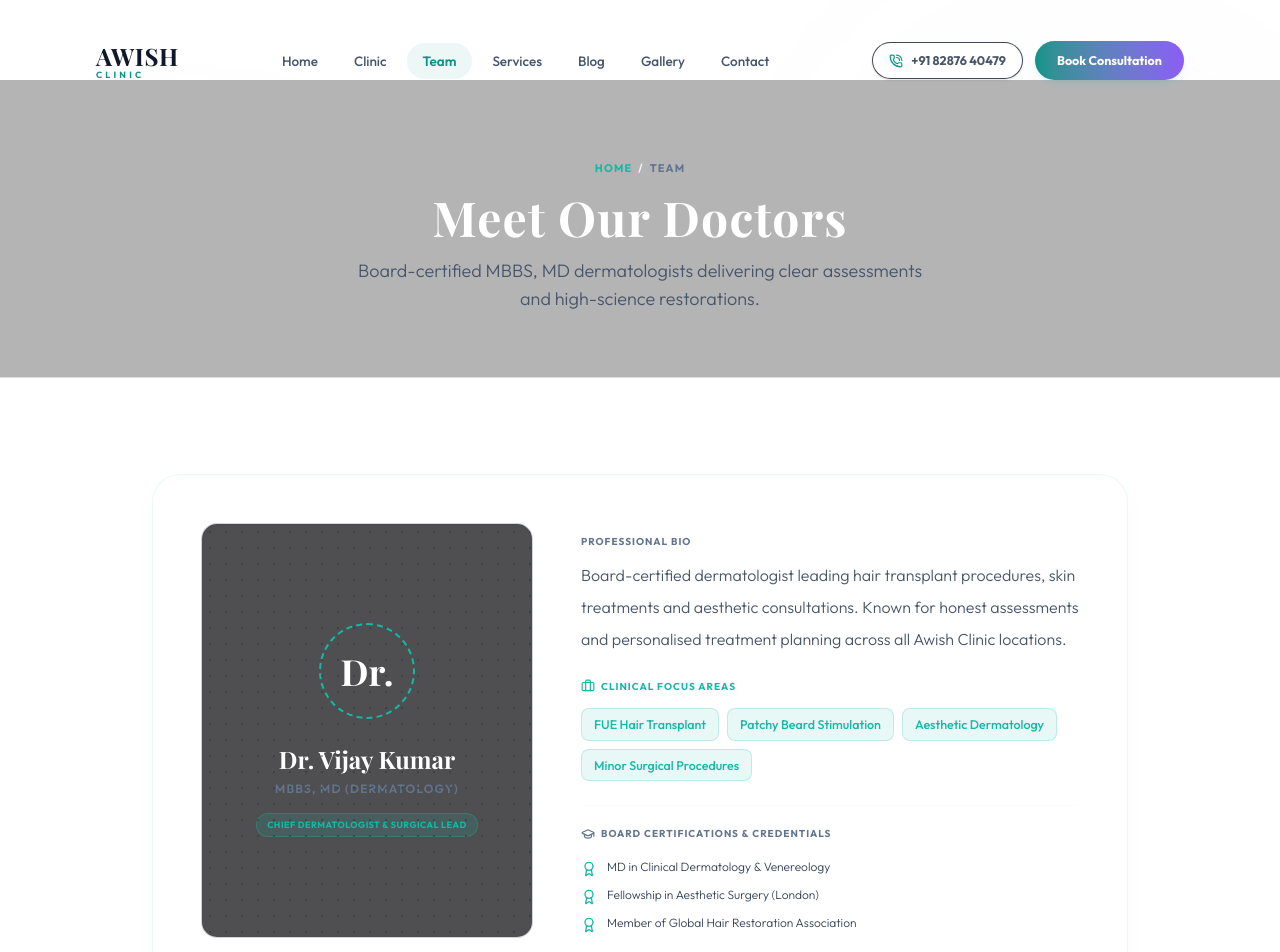
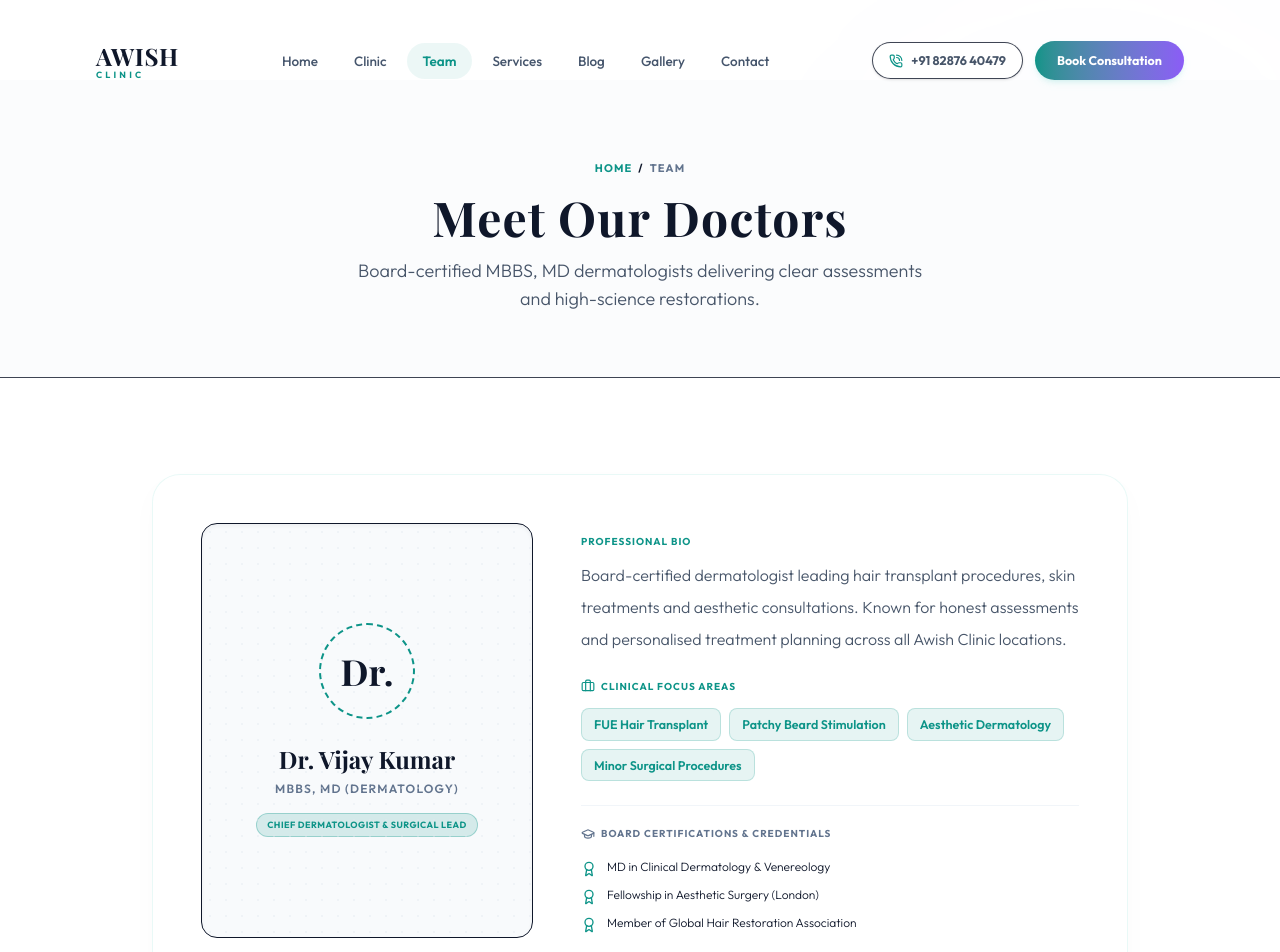
Before and after one commit to Abhiboss07/Awish-Clinic, a Next.js app: page /team in a window 1280 px wide. Shown: the top 952 px of the page. Built offline with nearby package versions, Linux system fonts and the light colour scheme; a web font is replaced by a local one.

Commit message:
style: redesign team directory and gallery grids to premium clinical luxury aesthetic

```diff
--- a/src/app/team/page.tsx
+++ b/src/app/team/page.tsx
@@ -34,18 +34,18 @@ export default function TeamPage() {
   return (
     <div className="flex flex-col w-full relative bg-clinic-bg text-clinic-dark pb-24">
       {/* Decorative Blurs */}
-      <div className="absolute top-0 right-0 w-96 h-96 rounded-full bg-brand-gold/5 blur-[120px] pointer-events-none -z-10" />
-      <div className="absolute top-40 left-0 w-96 h-96 rounded-full bg-brand-pink/5 blur-[120px] pointer-events-none -z-10" />
+      <div className="absolute top-0 right-0 w-96 h-96 rounded-full bg-brand-lavender/3 blur-[120px] pointer-events-none -z-10" />
+      <div className="absolute top-40 left-0 w-96 h-96 rounded-full bg-brand-teal/3 blur-[120px] pointer-events-none -z-10" />
 
       {/* Subpage Header Banner */}
-      <section className="pt-20 pb-16 text-center border-b border-slate-900/60 bg-[#08090d]/30">
+      <section className="pt-20 pb-16 text-center border-b border-slate-200/80 bg-slate-50/50">
         <div className="max-w-4xl mx-auto px-6">
-          <div className="flex items-center justify-center gap-1.5 text-[11px] font-bold text-brand-pink uppercase tracking-widest mb-4">
-            <Link href="/" className="hover:text-rose-450">Home</Link>
-            <span className="text-slate-800">/</span>
+          <div className="flex items-center justify-center gap-1.5 text-[11px] font-bold text-brand-teal uppercase tracking-widest mb-4">
+            <Link href="/" className="hover:text-brand-teal">Home</Link>
+            <span className="text-slate-200">/</span>
             <span className="text-slate-500">Team</span>
           </div>
-          <h1 className="font-serif text-4xl md:text-5xl font-bold tracking-wide text-white">
+          <h1 className="font-serif text-4xl md:text-5xl font-bold tracking-wide text-clinic-dark">
             Meet Our Doctors
           </h1>
           <p className="mt-4 text-clinic-secondary text-base md:text-lg font-light leading-7 max-w-xl mx-auto">
@@ -59,25 +59,25 @@ export default function TeamPage() {
         {doctors.map((doc, idx) => (
           <div
             key={doc.name}
-            className="glass-panel p-8 md:p-12 rounded-[28px] bg-[#08090d]/60 border-slate-800/60 shadow-lg grid grid-cols-1 lg:grid-cols-[0.8fr_1.2fr] gap-12 items-center"
+            className="glass-panel p-8 md:p-12 rounded-[28px] bg-white/80 border-slate-200/80 shadow-lg grid grid-cols-1 lg:grid-cols-[0.8fr_1.2fr] gap-12 items-center hover:bg-white transition-all"
           >
             {/* Left side: Vector frames and glow indicators */}
-            <div className="relative aspect-[4/5] rounded-2xl overflow-hidden border border-slate-800/80 bg-[#050508]/70 flex flex-col items-center justify-center p-6 text-center shadow-inner group">
-              <div className="absolute inset-0 bg-[radial-gradient(#1e293b_1px,transparent_1px)] [background-size:16px_16px] opacity-40" />
+            <div className="relative aspect-[4/5] rounded-2xl overflow-hidden border border-slate-200 bg-slate-50 flex flex-col items-center justify-center p-6 text-center shadow-inner group">
+              <div className="absolute inset-0 bg-[radial-gradient(#e2e8f0_1px,transparent_1px)] [background-size:16px_16px] opacity-40" />
 
               {/* Doctor Visual Indicator Ring */}
               <div className={`relative w-24 h-24 rounded-full flex items-center justify-center border-2 border-dashed ${
-                doc.glow === "pink" ? "border-brand-pink" : "border-brand-gold"
+                doc.glow === "pink" ? "border-brand-teal" : "border-brand-lavender"
               } transition-transform duration-700 group-hover:rotate-180`}>
-                <span className="font-serif text-4xl font-bold text-white select-none">Dr.</span>
+                <span className="font-serif text-4xl font-bold text-clinic-dark select-none">Dr.</span>
               </div>
 
-              <h3 className="font-serif text-2xl font-bold text-white mt-6">{doc.name}</h3>
+              <h3 className="font-serif text-2xl font-bold text-clinic-dark mt-6">{doc.name}</h3>
               <span className="text-xs font-semibold text-slate-500 uppercase tracking-widest mt-1.5">{doc.degree}</span>
               <span className={`inline-block text-[9px] font-bold tracking-wider uppercase px-2.5 py-1 rounded-full mt-4 border ${
                 doc.glow === "pink"
-                  ? "bg-brand-pink/15 border-brand-pink/30 text-brand-pink"
-                  : "bg-brand-gold/15 border border-brand-gold/30 text-brand-gold"
+                  ? "bg-brand-teal/15 border-brand-teal/30 text-brand-teal"
+                  : "bg-brand-lavender/15 border border-brand-lavender/30 text-brand-lavender"
               }`}>
                 {doc.title}
               </span>
@@ -86,24 +86,24 @@ export default function TeamPage() {
             {/* Right side: Detailed Bio & Qualifications */}
             <div className="flex flex-col gap-6">
               <div>
-                <span className="text-[10px] font-bold uppercase tracking-widest text-slate-500">Professional Bio</span>
+                <span className="text-[10px] font-bold uppercase tracking-widest text-brand-teal">Professional Bio</span>
                 <p className="text-clinic-secondary text-base leading-8 font-light mt-2">{doc.bio}</p>
               </div>
 
               {/* Focus tags */}
               <div className="flex flex-col gap-2.5">
-                <span className="text-[10px] font-bold uppercase tracking-widest text-brand-pink flex items-center gap-1.5">
-                  <Briefcase className="w-3.5 h-3.5 text-brand-pink" />
+                <span className="text-[10px] font-bold uppercase tracking-widest text-brand-teal flex items-center gap-1.5">
+                  <Briefcase className="w-3.5 h-3.5 text-brand-teal" />
                   Clinical Focus Areas
                 </span>
                 <div className="flex flex-wrap gap-2 mt-1">
                   {doc.skills.map((skill) => (
                     <span
                       key={skill}
-                      className={`text-[12.5px] font-medium border px-3 py-1.5 rounded-lg ${
+                      className={`text-[12.5px] font-semibold border px-3 py-1.5 rounded-lg ${
                         doc.glow === "pink"
-                          ? "bg-brand-pink/10 border-brand-pink/20 text-brand-pink"
-                          : "bg-brand-gold/10 border-brand-gold/20 text-brand-gold"
+                          ? "bg-brand-teal/10 border-brand-teal/20 text-brand-teal"
+                          : "bg-brand-lavender/10 border-brand-lavender/20 text-brand-lavender"
                       }`}
                     >
                       {skill}
@@ -113,16 +113,16 @@ export default function TeamPage() {
               </div>
 
               {/* Certifications and credentials list */}
-              <div className="flex flex-col gap-2.5 border-t border-slate-900/60 pt-5">
+              <div className="flex flex-col gap-2.5 border-t border-slate-100 pt-5">
                 <span className="text-[10px] font-bold uppercase tracking-widest text-slate-500 flex items-center gap-1.5">
                   <GraduationCap className="w-3.5 h-3.5 text-slate-500" />
                   Board Certifications & Credentials
                 </span>
                 <div className="flex flex-col gap-2.5 mt-2">
                   {doc.certifications.map((c) => (
-                    <div key={c} className="flex items-start gap-2.5 text-slate-350 text-xs font-light">
+                    <div key={c} className="flex items-start gap-2.5 text-slate-650 text-xs font-light">
                       <Award className={`w-4 h-4 shrink-0 mt-0.5 ${
-                        doc.glow === "pink" ? "text-brand-pink" : "text-brand-gold"
+                        doc.glow === "pink" ? "text-brand-teal" : "text-brand-lavender"
                       }`} />
                       <span>{c}</span>
                     </div>
@@ -137,15 +137,15 @@ export default function TeamPage() {
 
       {/* Reassurance Callout */}
       <section className="py-16 max-w-4xl mx-auto px-6 text-center">
-        <span className="text-[10px] font-bold uppercase tracking-widest text-brand-pink">Patient Ethics</span>
-        <h2 className="text-2xl md:text-3xl font-bold text-white font-serif tracking-wide mt-4">
+        <span className="text-[10px] font-bold uppercase tracking-widest text-brand-teal">Patient Ethics</span>
+        <h2 className="text-2xl md:text-3xl font-bold text-clinic-dark font-serif tracking-wide mt-4">
           Every consultation is private, unhurried and focused on your specific concern.
         </h2>
         <p className="mt-4 text-clinic-secondary text-[14px] leading-7 font-light max-w-xl mx-auto">
           Whether you need help with hair loss, acne scars, cosmetic surgery or weight management, our board-certified specialists take the time to explain your options clearly.
         </p>
         <div className="mt-8 flex justify-center">
-          <Link href="/contact" className="inline-flex items-center justify-center font-semibold rounded-full bg-brand-pink text-white hover:bg-rose-700 shadow-md hover:shadow-rose-950/20 transition-all duration-300 px-6 py-3.5 text-sm">
+          <Link href="/contact" className="inline-flex items-center justify-center font-bold rounded-full bg-gradient-to-r from-brand-teal to-brand-lavender text-white hover:opacity-95 shadow-md shadow-teal-500/10 hover:shadow-lg hover:shadow-teal-500/20 transition-all duration-300 px-6 py-3.5 text-sm">
             Book Appointment
           </Link>
         </div>
```
Also changed, not shown: src/app/gallery/page.tsx (+20 -20 lines).
